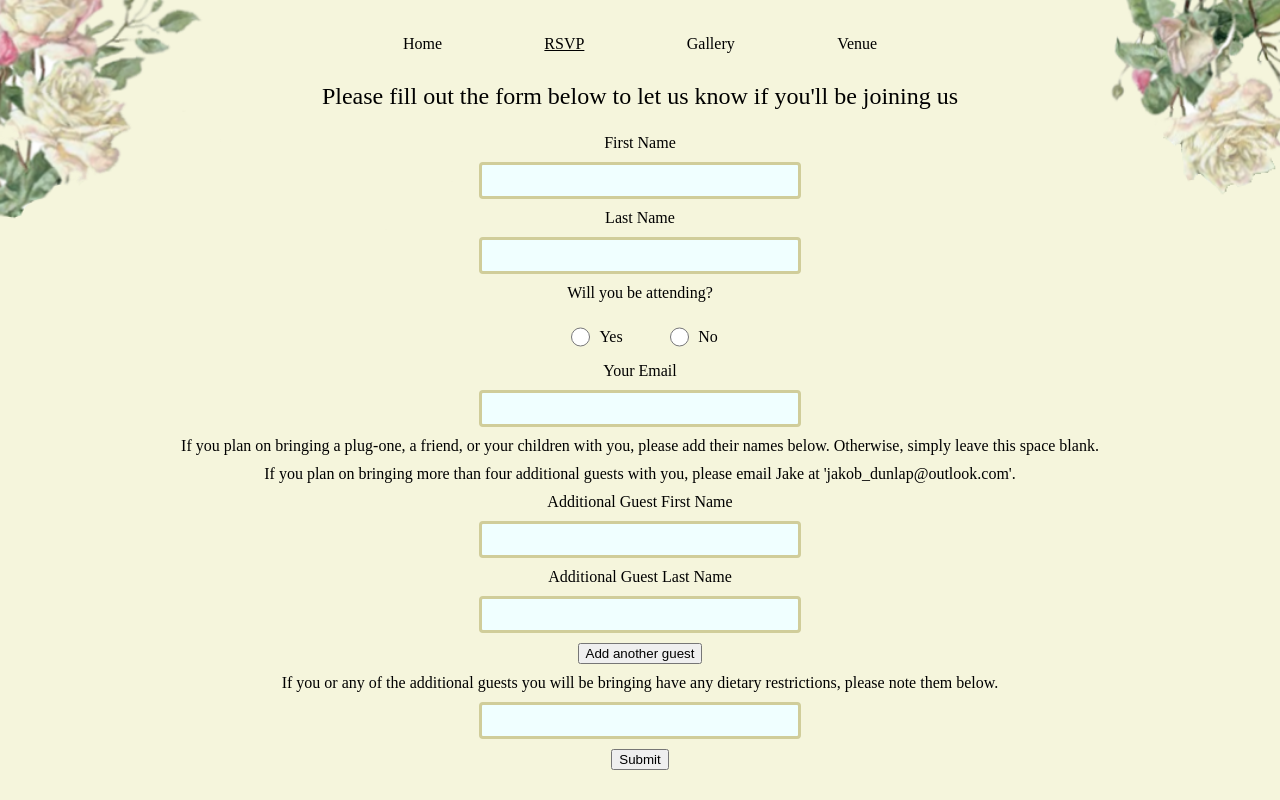
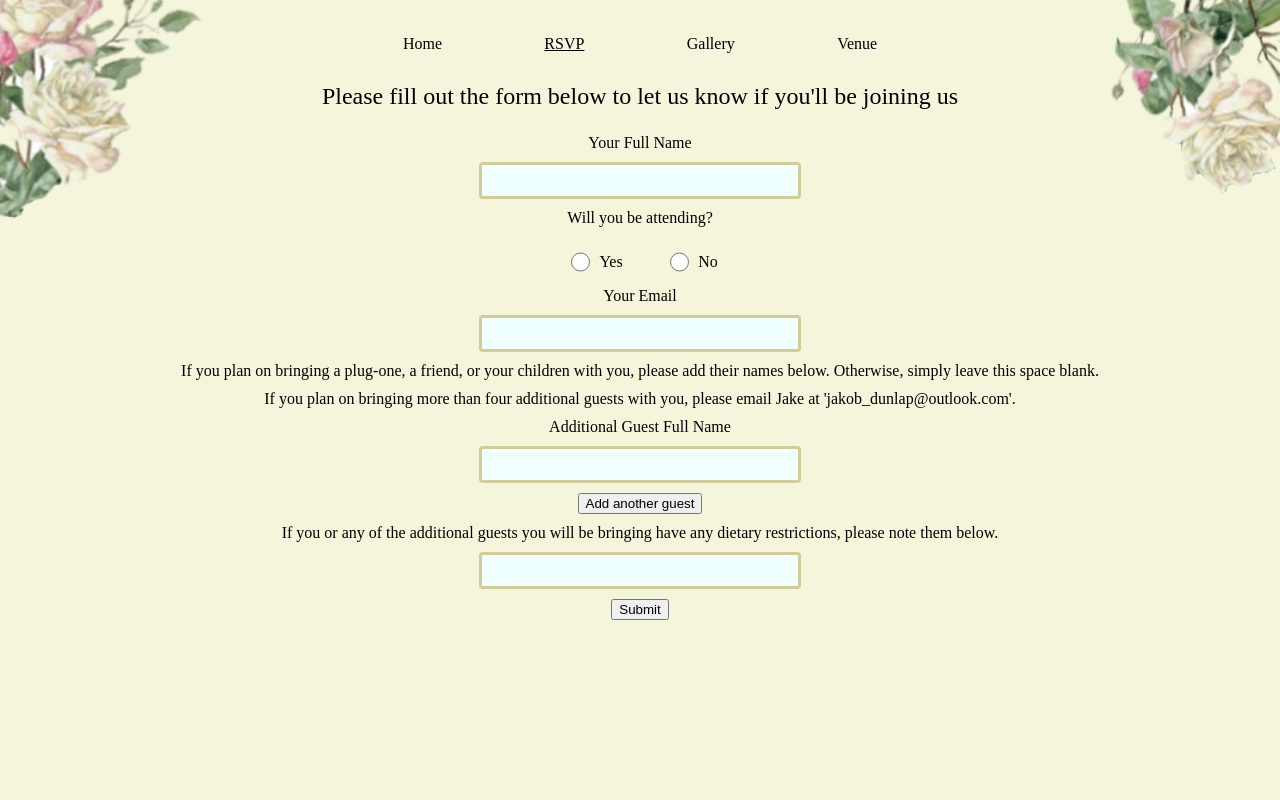
Before and after one commit to JakobDunlap/Wedding_Site, a React (Create React App) app: page /form in a window 1280 px wide. Shown: the part 514-1314 px from the top of the page. After the commit the page ends 1164 px from the top, so only its background shows below. Built offline with nearby package versions, Linux system fonts and the light colour scheme; a web font is replaced by a local one.

Commit message:
Changed server URL for live testing

```diff
--- a/src/pages/Form.js
+++ b/src/pages/Form.js
@@ -14,25 +14,22 @@ export default function Form() {
         setIsSubmitting(true);
         const formData = new FormData(e.target);
         const payload = {
-            guestFirst: formData.get("first-name"),
-            guestLast: formData.get("last-name"),
+            guestName: formData.get("guest-name"),
             attending: formData.get("attending") === "true",
             email: formData.get("email"),
             additionalGuests: [],
             dietaryRestriction: formData.get("dietary")
         };
-        const guestFirst = formData.getAll("guestFirst[]");
-        const guestLast = formData.getAll("guestLast[]");
-        for (let i = 0; i < guestFirst.length; i++) {
-            if (guestFirst[i] || guestLast[i]) {
+        const additionalGuestName = formData.getAll("additionalGuestName[]");
+        for (let i = 0; i < additionalGuestName.length; i++) {
+            if (additionalGuestName[i]) {
                 payload.additionalGuests.push({
-                    first: guestFirst[i],
-                    last: guestLast[i]
+                    additionalGuestName: additionalGuestName[i]
                 });
             }
         }
         try {
-            const response = await fetch("http://localhost:5000/form", { //replace localhost with "https://wedding-site-server-test.onrender.com/form" to talk to deployed test server
+            const response = await fetch("https://wedding-site-server-test.onrender.com/form", { //replace localhost with "http://localhost:5000/form" to talk to deployed test server
             method: "POST",
             headers: {
                 "Content-Type": "application/json"
@@ -69,10 +66,8 @@ export default function Form() {
             <p className="form-header">Please fill out the form below to let us know if you'll be joining us</p>
             <form action="/form" method="post" onSubmit={handleSubmit}>
                 <label>
-                    <span>First Name</span>
-                    <input type="text" name="first-name" autoComplete="given-name" required />
-                    <span>Last Name</span>
-                    <input type="text" name="last-name" autoComplete="family-name" required />
+                    <span>Your Full Name</span>
+                    <input type="text" name="guest-name" autoComplete="full-name" required />
                 </label>
                 <label>
                     <span>Will you be attending?</span>
@@ -94,10 +89,8 @@ export default function Form() {
                     <span className="additional-form-info">If you plan on bringing more than four additional guests with you, please email Jake at 'jakob_dunlap@outlook.com'.</span>
                     {guests.map((_, index) => (
                         <div key={index}>
-                            <span>Additional Guest First Name</span>
-                            <input name="guestFirst[]" type="name"/>
-                            <span>Additional Guest Last Name</span>
-                            <input name="guestLast[]" type="name"/>
+                            <span>Additional Guest Full Name</span>
+                            <input name="additionalGuestName[]" type="name"/>
                         </div>
                     ))}
                     <button type="button" onClick={addGuest} disabled={guests.length >= maxGuests}>
```
Also changed, not shown: 1 other file (tests, documents, lock files or other folders).
